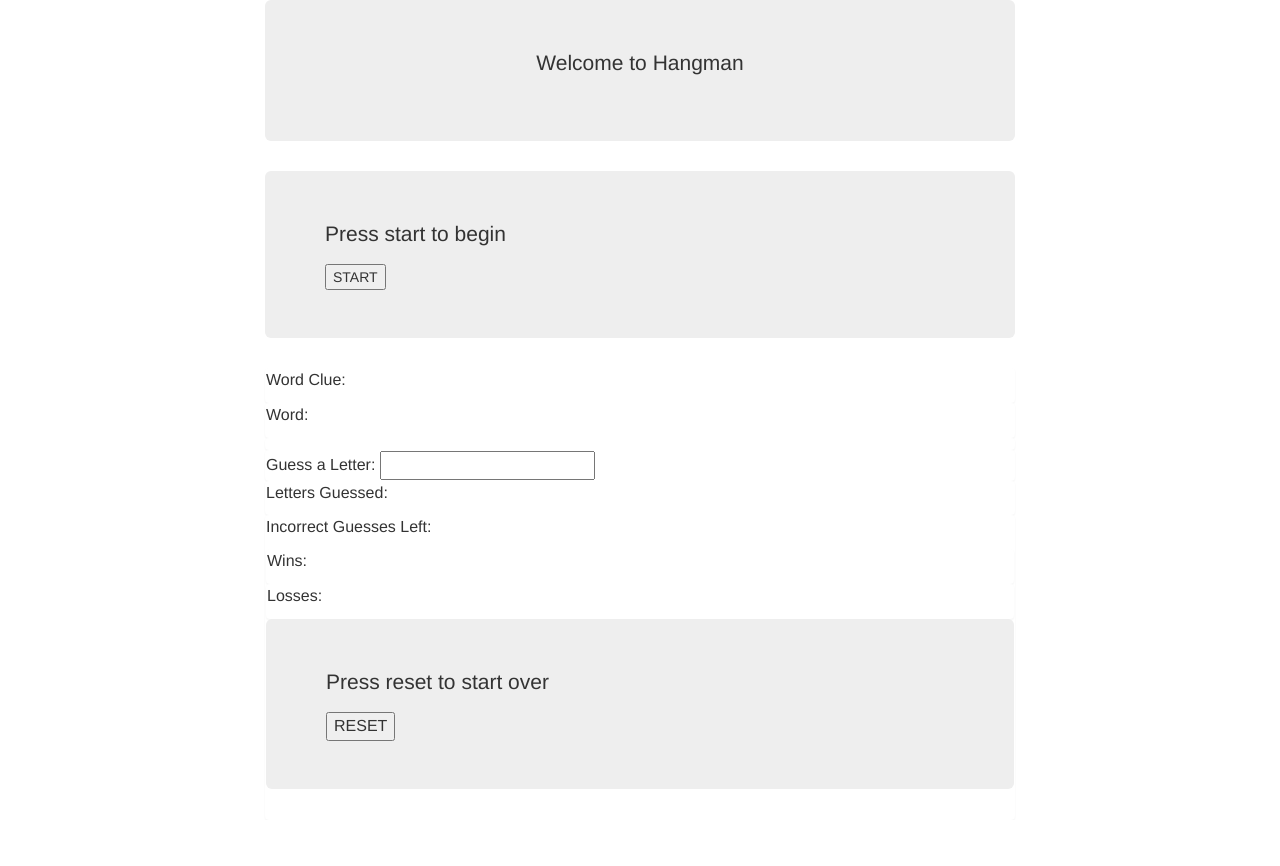
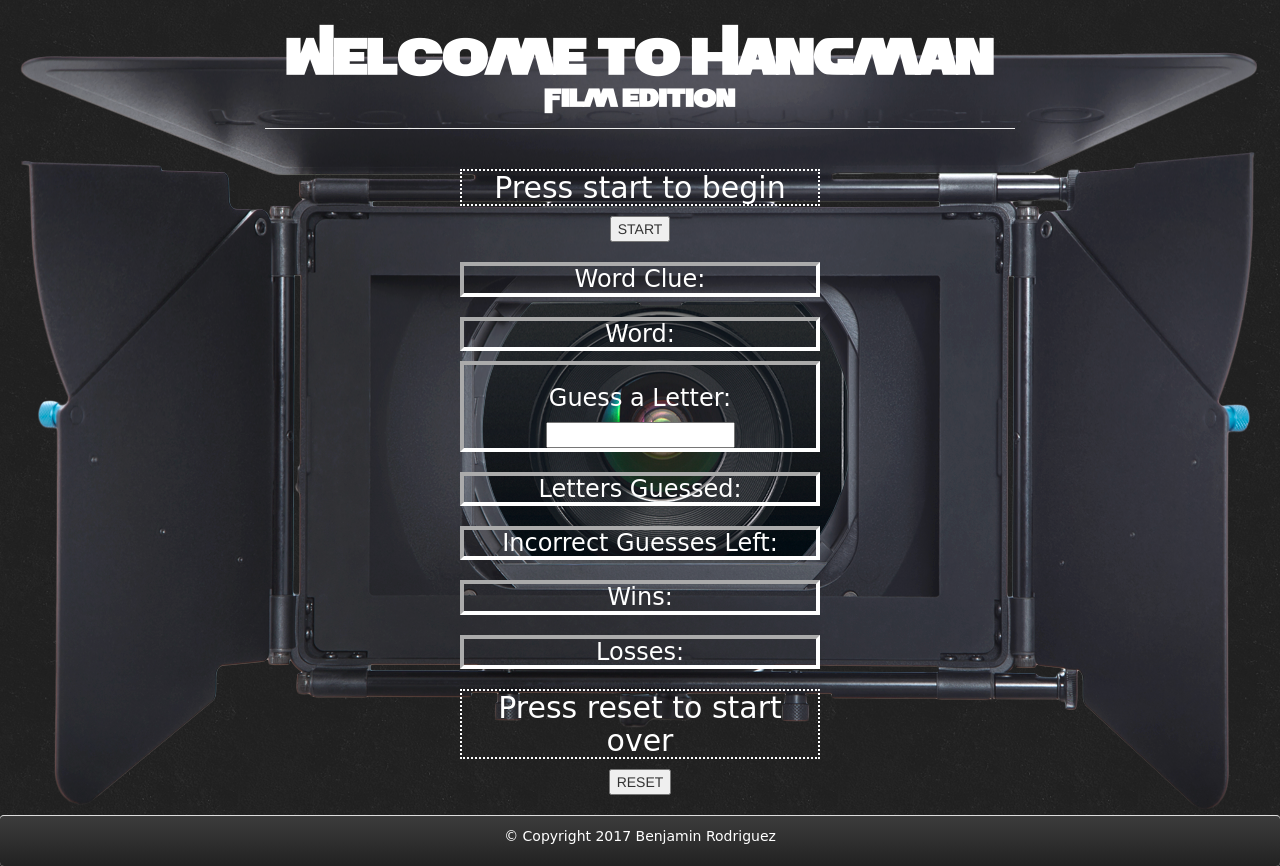
Before and after one commit to BIMATN/Hangman-Game, a plain HTML site: page index.html in a window 1280 px wide. Before the commit the page ends 820 px from the top, so only its background shows below. Drawn offline with nearby package versions, Linux system fonts and the light colour scheme; a web font is replaced by a local one.

Commit message:
Styling About Done

```diff
--- a/assets/css/style.css
+++ b/assets/css/style.css
@@ -0,0 +1,44 @@
+/*--- Hangman CSS ---*/
+
+@font-face
+{
+	font-family: planetOfTheApes;
+	src: url("../fonts/planetOfTheApes.ttf");
+}
+
+body
+{
+	background-image: url("../images/dark_wall.png");
+	margin-bottom: -70px;
+}
+
+#background
+{
+	background-image: url("../images/mattebox-deluxe-front.png") !important;
+	/*Courtesy of https://shop.redrockmicro.com/wp-content/uploads/2016/08/mattebox-deluxe-front.png*/
+	background-repeat: no-repeat;
+	background-attachment: fixed;
+	background-position: center;
+}
+
+.page-header
+{
+	font-family: planetOfTheApes;
+	color: white;
+}
+
+p,h2,h3,h5,h6
+{
+	font-family: 'Iceland', cursive;
+	color: white;
+}
+
+#startButton, #resetButton
+{
+	border: 2px dotted white;
+}
+
+.border
+{
+	border: 4px inset white;
+}
--- a/assets/javascript/game.js
+++ b/assets/javascript/game.js
@@ -196,6 +196,7 @@
 	function hangmanPlay()
 	{
 		document.getElementById("startButton").innerHTML = "Enjoy Your Game";
+		document.getElementById("start").style.display = "none";
 		currentWord=gameWords[0]; //set game word
 		rightCount=0; //set right count to 0
 		document.getElementById("wordClue").innerHTML = "Word Clue: "+currentWord.clue; //Shows word clue to user
--- a/index.html
+++ b/index.html
@@ -3,56 +3,67 @@
 <head>
 	<meta charset="UTF-8">
 	<title>Hangman-Game</title>
+
+	<!--Style Sheets-->
 	<!-- Latest compiled and minified CSS -->
 	<link rel="stylesheet" href="https://maxcdn.bootstrapcdn.com/bootstrap/3.3.7/css/bootstrap.min.css" integrity="sha384-BVYiiSIFeK1dGmJRAkycuHAHRg32OmUcww7on3RYdg4Va+PmSTsz/K68vbdEjh4u" crossorigin="anonymous">
-
 	<!-- Optional theme -->
 	<link rel="stylesheet" href="https://maxcdn.bootstrapcdn.com/bootstrap/3.3.7/css/bootstrap-theme.min.css" integrity="sha384-rHyoN1iRsVXV4nD0JutlnGaslCJuC7uwjduW9SVrLvRYooPp2bWYgmgJQIXwl/Sp" crossorigin="anonymous">
-
 	<!-- style sheet for my customization -->
 	<link rel="stylesheet" href="assets/css/style.css">
+	<!-- Link to Iceland Google Font -->
+	<link href="https://fonts.googleapis.com/css?family=Iceland" rel="stylesheet">
 
 </head>
 <body>
+	<div id="background">
 	<div class="container">
 		<div class="row">
 			<div class="col-xs-8 col-xs-offset-2">
-				<div class="jumbotron">
-					<p class="text-center">Welcome to Hangman</p>
-				</div>
-				<div id="startButton" class="jumbotron">
-					<p>Press start to begin</p>
-					<button onclick="hangmanPlay(event)">START</button>
-				</div>
-				<div class="panel panel-title">
-					<p id="wordClue">Word Clue:</p>
-				</div>
-				<div class="panel panel-title">
-					<p id="wordDisplay">Word:</p>
-				</div>
-				<div class="panel panel-title">
-					<p id="wordDisplay"></p>
-				</div>
-				<div class="panel panel-title">
-					<form id="guessForm">Guess a Letter: <input type="text" id="userGuess"></form>
-				</div>
-				<div id=lettersGuessed class="panel panel-title">
-					<p id="userGuessDisplay">Letters Guessed:</p>
-				</div>
-				<div class="panel panel-title">
-					<p id="guessCount">Incorrect Guesses Left:</p>
-				<div class="panel panel-title">
-					<p id="wins">Wins:</p>
-				</div>
-				<div class="panel panel-title">
-					<p id="losses">Losses:</p>
-				</div>
-				<div class="jumbotron">
-					<p>Press reset to start over</p>
-					<button onclick="hangmanReset(event)">RESET</button>
+				<div class="page-header">
+					<h1 class="text-center">Welcome to Hangman</h1>
+					<h4 class="text-center">Film Edition</h4>
 				</div>
 			</div>
 		</div>
+		<div class="row">
+			<div class="col-xs-4 col-xs-offset-4">
+				<div>
+					<h2 id="startButton" class="text-center">Press start to begin</h2>
+					<button id="start" class="center-block" onclick="hangmanPlay(event)">START</button>
+				</div>
+				<div>
+					<h3 id="wordClue" class="text-center border">Word Clue:</h3>
+				</div>
+				<div>
+					<h3 id="wordDisplay" class="text-center border">Word:</h3>
+				</div>
+				<div>
+					<form class="text-center border" id="guessForm"><h3 class="text-center">Guess a Letter:</h3><input type="text" id="userGuess"></form>
+				</div>
+				<div>
+					<h3 id="userGuessDisplay" class="text-center border">Letters Guessed:</h3>
+				</div>
+				<div>
+					<h3 id="guessCount" class="text-center border">Incorrect Guesses Left:</h3>
+				<div>
+					<h3 id="wins" class="text-center border">Wins:</h3>
+				</div>
+				<div>
+					<h3 id="losses" class="text-center border">Losses:</h3>
+				</div>
+				<div>
+					<h2 id="resetButton" class="text-center">Press reset to start over</h2>
+					<button class="center-block" onclick="hangmanReset(event)">RESET</button>
+				</div>
+			</div>
+		</div>
+	</div>
+	</div>
+	<br>
+	<!--Footer-->
+	<div class="panel-footer navbar-inverse">
+		<p class="text-center text">&#169; Copyright 2017 Benjamin Rodriguez</p>
 	</div>
 
 
```
Also changed, not shown: assets/fonts/planetOfTheApes.ttf (added), assets/images/dark_wall.png (added), assets/images/mattebox-deluxe-front.png (added).
